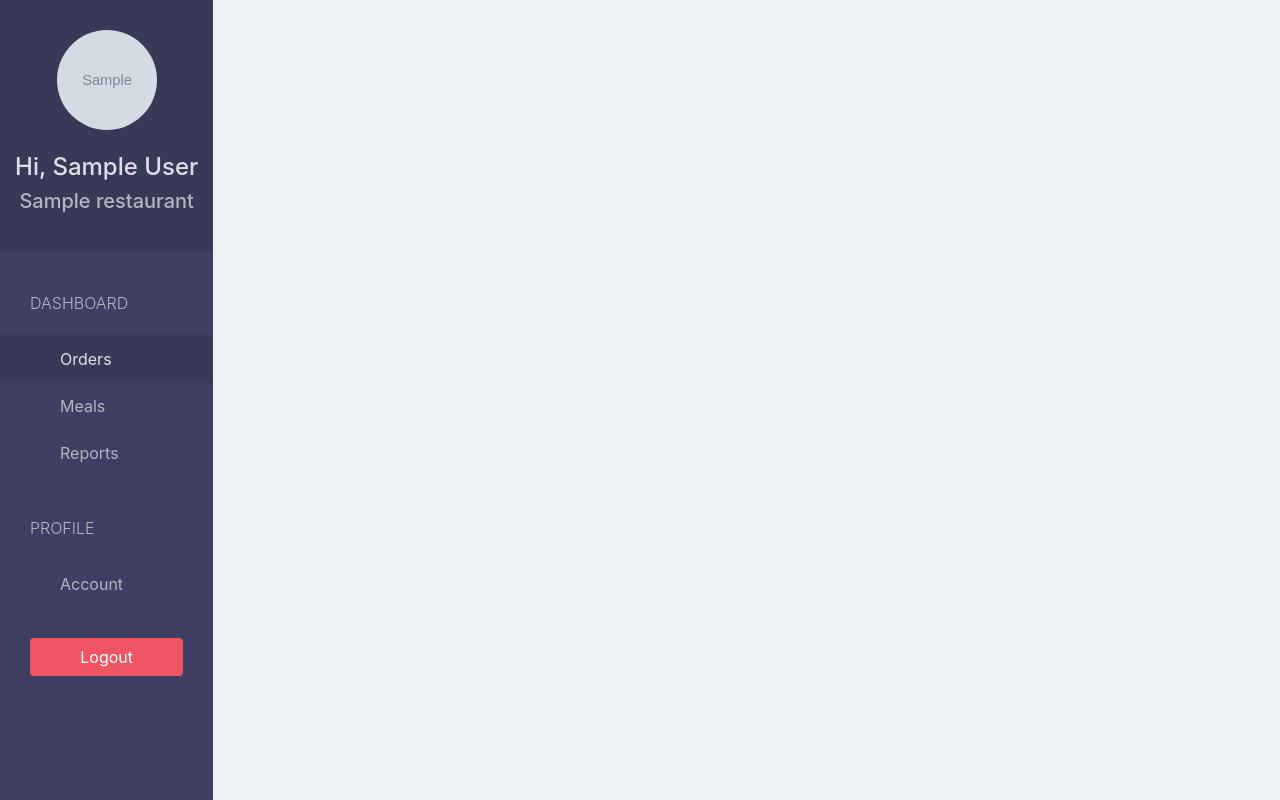
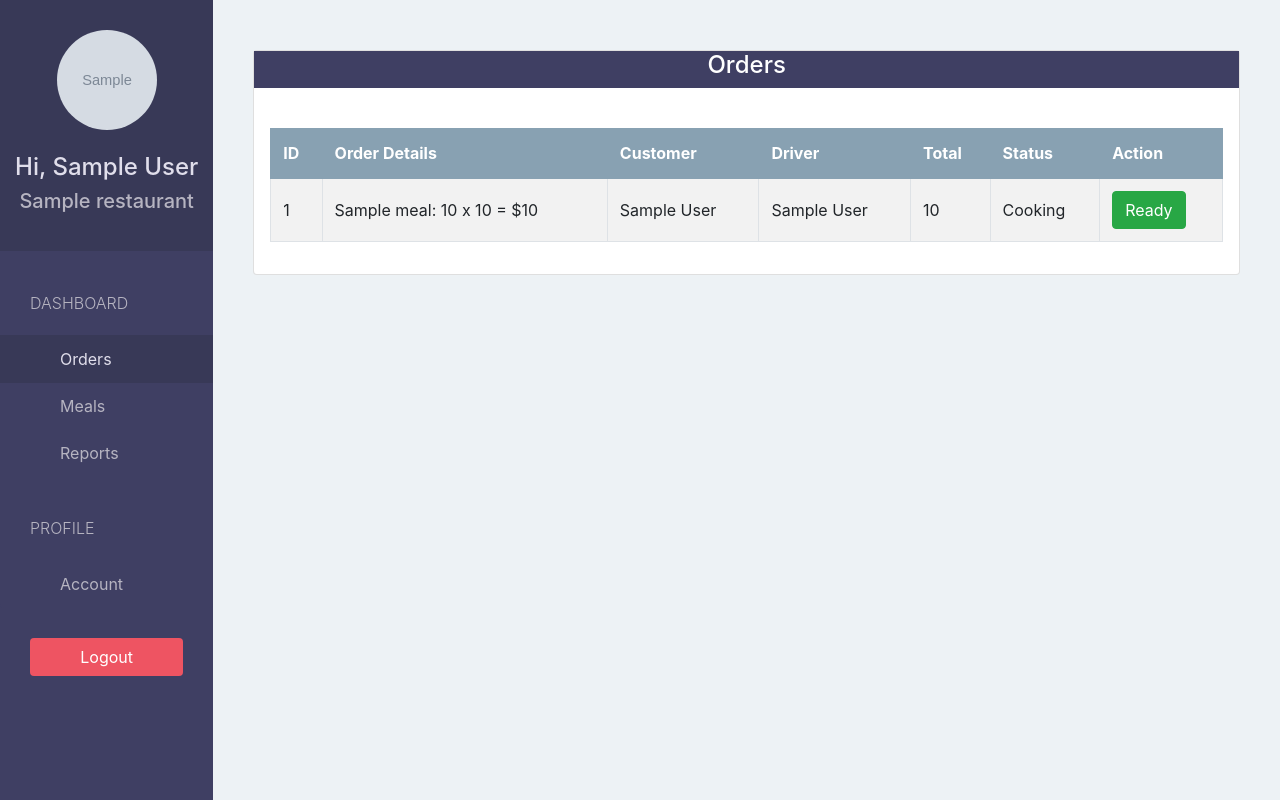
Before and after one commit to alexforcode/django_ubereats, a Django app: page /restaurant/order/ in a window 1280 px wide. Run offline with Django 3.2, Linux system fonts and the light colour scheme; a user stored in the database is signed in; tables that the repository leaves empty hold one stand-in row (values such as "Sample post"); grey boxes marked "Sample" are stand-in pictures; some libraries are stand-ins or nearby versions.

Commit message:
Order page functionality.

```diff
--- a/ubereats_app/templates/restaurant/meal.html
+++ b/ubereats_app/templates/restaurant/meal.html
@@ -37,5 +37,4 @@
             </table>
         </div>
     </div>
-
 {% endblock %}
--- a/ubereats_app/templates/restaurant/order.html
+++ b/ubereats_app/templates/restaurant/order.html
@@ -1,5 +1,52 @@
 {% extends 'restaurant/home.html' %}
 
+{% block title %}Restaurant - Orders{% endblock %}
+
 {% block content %}
-
+    <div class="card">
+        <div class="card_header bg-blue">
+            <h4 class="text-center text-white">Orders</h4>
+        </div>
+        <div class="card-body">
+            <br>
+            <table class="table table-bordered table-hover table-striped">
+                <thead>
+                    <tr class="bg-gray text-white">
+                        <th>ID</th>
+                        <th>Order Details</th>
+                        <th>Customer</th>
+                        <th>Driver</th>
+                        <th>Total</th>
+                        <th>Status</th>
+                        <th>Action</th>
+                    </tr>
+                </thead>
+                <tbody>
+                    {% for order in orders %}
+                    <tr>
+                        <td scope="row">{{ order.id }}</td>
+                        <td>
+                            {% for od in order.order_details.all %}
+                                {{ od.meal.name }}: {{ od.quantity }} x {{ od.meal.price }} = ${{ od.sub_total }}
+                            {% endfor %}
+                        </td>
+                        <td>{{ order.customer }}</td>
+                        <td>{{ order.driver }}</td>
+                        <td>{{ order.total }}</td>
+                        <td>{{ order.get_status_display }}</td>
+                        <td>
+                            {% if order.status == 1 %}
+                                <form method="POST">
+                                    {% csrf_token %}
+                                    <input name="id" value="{{ order.id }}" hidden>
+                                    <button class="btn btn-success">Ready</button>
+                                </form>
+                            {% endif %}
+                        </td>
+                    </tr>
+                    {% endfor %}
+                </tbody>
+            </table>
+        </div>
+    </div>
 {% endblock %}
--- a/ubereats_app/views.py
+++ b/ubereats_app/views.py
@@ -3,7 +3,7 @@ from django.contrib.auth import authenticate, login
 from django.contrib.auth.decorators import login_required
 from django.contrib.auth.models import User
 
-from ubereats_app.models import Meal
+from ubereats_app.models import Meal, Order
 from ubereats_app.forms import RestaurantForm, UserForm, UserFormForEdit, MealForm
 
 
@@ -98,7 +98,15 @@ def restaurant_edit_meal(request, meal_id):
 
 @login_required(login_url='/restaurant/sign-in/')
 def restaurant_order(request):
-    return render(request, 'restaurant/order.html', {})
+    if request.method == 'POST':
+        order = Order.objects.get(id=request.POST['id'], restaurant=request.user.restaurant)
+        if order.status == Order.COOKING:
+            order.status = Order.READY
+            order.save()
+
+    orders = Order.objects.filter(restaurant=request.user.restaurant).order_by("-id")
+
+    return render(request, 'restaurant/order.html', {'orders': orders})
 
 
 @login_required(login_url='/restaurant/sign-in/')
```
